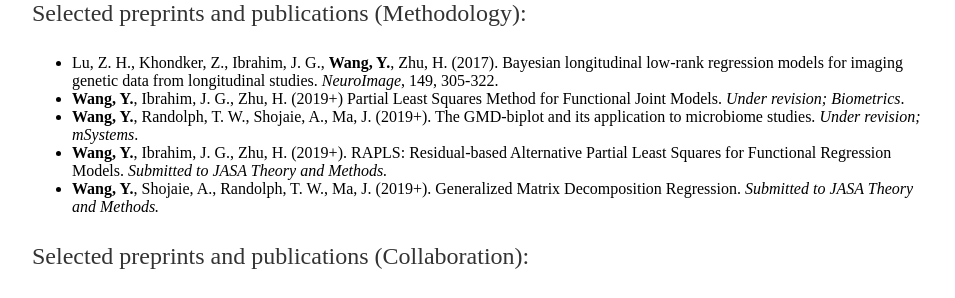
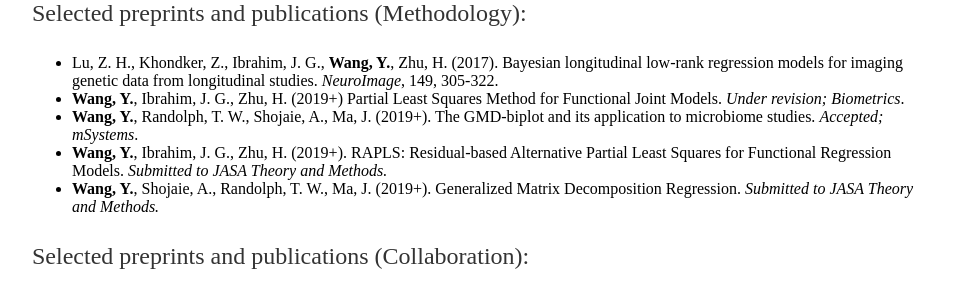
Before and after one commit to taryue/yuewangtemp.github.io, a Jekyll site: the page built from Research/index.html, in a window 1280 px wide. Shown: the part 409-707 px from the top of the page, without its empty margins (160-1115 px from the left). Built offline with Jekyll 4.4.1, drawn with Linux system fonts in a browser that asks for light colours.

Commit message:
Update index.html

```diff
--- a/Research/index.html
+++ b/Research/index.html
@@ -17,7 +17,7 @@ Some projects that I have been working on are:<p>
 	<ul>
 		<li> Lu, Z. H., Khondker, Z., Ibrahim, J. G., <b>Wang, Y.</b>, Zhu, H. (2017). Bayesian longitudinal low-rank regression models for imaging genetic data from longitudinal studies. <i>NeuroImage</i>, 149, 305-322.</li>
 		<li> <b>Wang, Y.</b>, Ibrahim, J. G., Zhu, H. (2019+) Partial Least Squares Method for Functional Joint Models. <i>Under revision; Biometrics</i>. </li>
-		<li> <b>Wang, Y.</b>, Randolph, T. W., Shojaie, A., Ma, J. (2019+). The GMD-biplot and its application to microbiome studies. <i>Under revision; mSystems</i>.</li>
+		<li> <b>Wang, Y.</b>, Randolph, T. W., Shojaie, A., Ma, J. (2019+). The GMD-biplot and its application to microbiome studies. <i>Accepted; mSystems</i>.</li>
 		<li> <b>Wang, Y.</b>, Ibrahim, J. G., Zhu, H. (2019+). RAPLS: Residual-based Alternative Partial Least Squares for Functional Regression Models. <i>Submitted to JASA Theory and Methods.</i> </li>
 		<li> <b>Wang, Y.</b>, Shojaie, A., Randolph, T. W., Ma, J. (2019+). Generalized Matrix Decomposition Regression. <i>Submitted to JASA Theory and Methods.</i> </li>
 	</ul>
```
